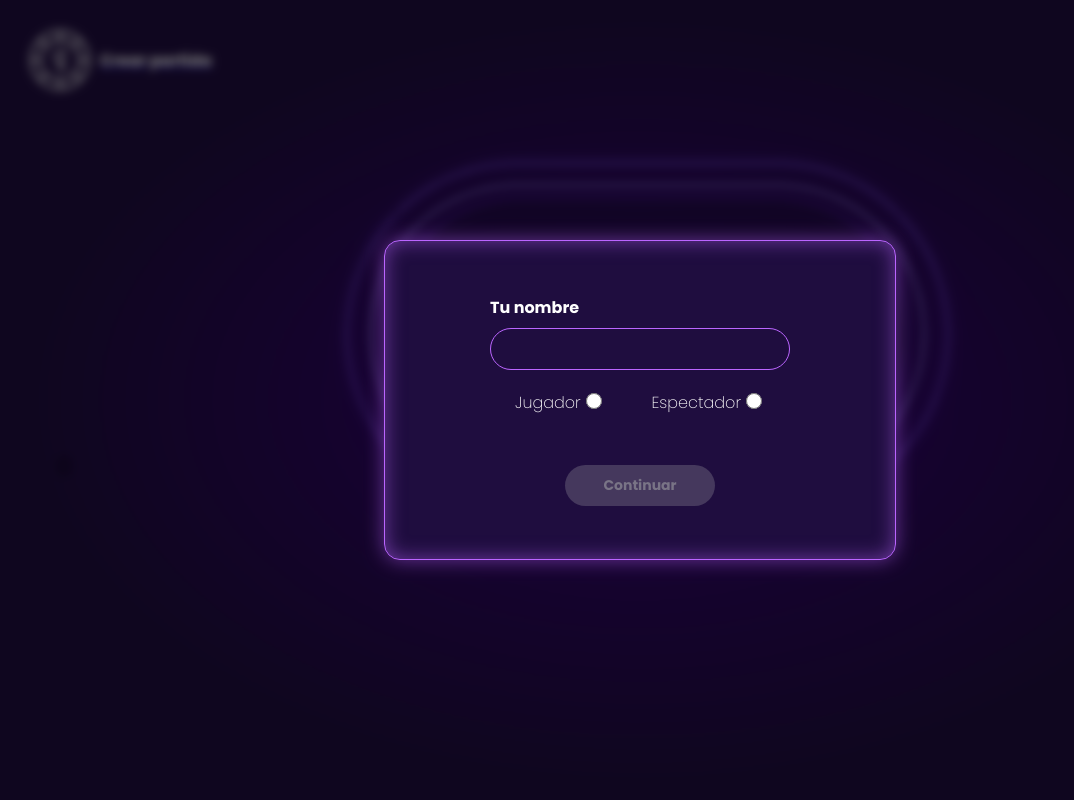
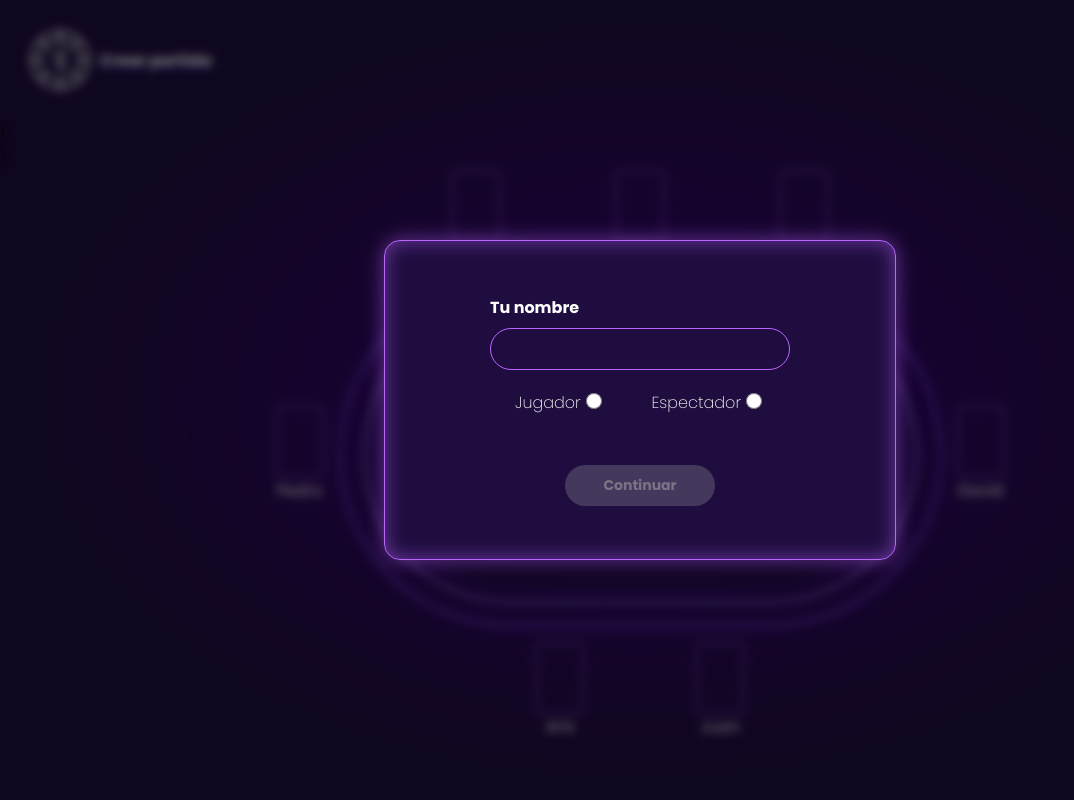
Before and after one commit to Edwinmarr/planning-poker, a React (Vite) app in the folder planning-poker/: page /partida/1 in a window 1280 px wide. Shown: the top 800 px of the page, without its empty margins (0-1074 px from the left). Built offline with nearby package versions, Linux system fonts and the light colour scheme.

Commit message:
se visualiza usuario administrador con cartas mock

```diff
--- /dev/null
+++ b/planning-poker/src/components/atoms/Card/Card.module.scss
@@ -0,0 +1,29 @@
+@import "../../../App.scss";
+
+.card {
+  display: flex;
+  align-items: center;
+  justify-content: center;
+  color: $white-color;
+  border: 1px solid $primary-border-color;
+  border-radius: 5px;
+  cursor: pointer;
+  width: 3rem;
+  height: 4.5rem;
+  &:hover {
+    border: 1px solid $primary-color;
+    box-shadow: 0px 0px 20px 0px #bdbdff33 inset;
+    box-shadow: 0px 0px 15px 0px #6429cd;
+    background: #e4a4ff;
+    transition: all 0.3s ease;
+    transform: translateY(-0.5rem);
+  }
+}
+
+.selected {
+  color: black;
+  border: 2px solid $primary-color;
+  box-shadow: 0px 0px 20px 0px #bdbdff33 inset;
+  background: #e4a4ff;
+  transform: translateY(-0.5rem);
+}
--- /dev/null
+++ b/planning-poker/src/components/atoms/Card/Card.tsx
@@ -0,0 +1,22 @@
+import { FC } from "react";
+import styles from "./Card.module.scss";
+
+interface Props {
+  label: string;
+  value: number | string;
+  onClick: (value: number | string) => void;
+  isSelected?: boolean;
+}
+
+const Card: FC<Props> = ({ label, value, onClick, isSelected }) => {
+  return (
+    <div
+      className={`${styles["card"]} ${isSelected ? styles["selected"] : ""}`}
+      onClick={() => onClick(value)}
+    >
+      {label}
+    </div>
+  );
+};
+
+export default Card;
--- a/planning-poker/src/components/atoms/RadioButton/RadioButton.tsx
+++ b/planning-poker/src/components/atoms/RadioButton/RadioButton.tsx
@@ -5,6 +5,7 @@ import Label from "../Label/Label";
 interface Props {
   value: string;
   name: string;
+  label: string;
   testId?: string;
   id?: string;
   checked?: boolean;
@@ -13,6 +14,7 @@ interface Props {
 
 const RadioButton: FC<Props> = ({
   value,
+  label,
   name,
   testId,
   id,
@@ -24,7 +26,7 @@ const RadioButton: FC<Props> = ({
       <Label
         className="normal_label"
         id={styles["radio-button-container__label"]}
-        text={value}
+        text={label}
       ></Label>
       <input
         id={id}
--- a/planning-poker/src/components/atoms/Table/Table.module.scss
+++ b/planning-poker/src/components/atoms/Table/Table.module.scss
@@ -4,11 +4,8 @@
     display: flex;
     justify-content: center; /* Centra horizontalmente */
     align-items: center;     /* Centra verticalmente */
-    width: 90vw;             /* Ajusta según tu diseño, o establece un ancho fijo */
-    height: 80vh;           /* Hace que el contenedor ocupe toda la altura de la pantalla */
   }
 
-  .big-table,
   .medium-table,
   .small-table {
     position: absolute;
--- a/planning-poker/src/components/atoms/Table/Table.tsx
+++ b/planning-poker/src/components/atoms/Table/Table.tsx
@@ -1,23 +1,10 @@
-import { FC } from "react";
 import table1 from "../../../assets/table1.svg";
-import table2 from "../../../assets/table2.svg";
-import table3 from "../../../assets/table3.svg";
 import style from "./Table.module.scss";
 
-interface Props {}
-
-const Table: FC<Props> = ({}) => {
+const Table = () => {
   return (
-    <div>
-      <div className={style["table-container"]}>
-        <img className={style["big-table"]} src={table1} alt="Big Table" />
-        <img
-          className={style["medium-table"]}
-          src={table2}
-          alt="Medium Table"
-        />
-        <img className={style["small-table"]} src={table3} alt="Small Table" />
-      </div>
+    <div className={style["table-container"]}>
+      <img className={style["big-table"]} src={table1} alt="Big Table" />
     </div>
   );
 };
--- a/planning-poker/src/components/atoms/UserProfile/UserProfile.module.scss
+++ b/planning-poker/src/components/atoms/UserProfile/UserProfile.module.scss
@@ -1,14 +1,13 @@
-@import '../../../App.scss';
+@import "../../../App.scss";
 
 .user-profile {
-    position: absolute;
   display: flex;
   flex-direction: column;
   align-items: center;
-    margin-top: 20px;
-    top: 350px;
-
-    .profile-circle {
+  .name {
+    color: $white-color;
+  }
+  .profile-spectator {
     width: 56px;
     height: 56px;
     background-color: $profile-background-color; /* Morado suave */
@@ -21,4 +20,26 @@
     font-weight: bold;
     margin-bottom: 10px;
   }
+  .profile-player {
+    display: flex;
+    align-items: center;
+    justify-content: center;
+    color: $white-color;
+    border: 1px solid $primary-border-color;
+    border-radius: 5px;
+    width: 3rem;
+    height: 4.5rem;
+    &__ready {
+      display: flex;
+      align-items: center;
+      justify-content: center;
+      color: $white-color;
+      border: 1px solid $primary-border-color;
+      border-radius: 5px;
+      width: 3rem;
+      height: 4.5rem;
+      background: #e4a4ff;
+      border: 1px solid $primary-border-color-opacity;
     }
+  }
+}
--- a/planning-poker/src/components/atoms/UserProfile/UserProfile.tsx
+++ b/planning-poker/src/components/atoms/UserProfile/UserProfile.tsx
@@ -3,17 +3,33 @@ import style from "./UserProfile.module.scss";
 
 interface Props {
   name?: string;
+  className: string;
+  ready: boolean;
 }
 
-const UserProfile: FC<Props> = ({ name }) => {
+const UserProfile: FC<Props> = ({ name, className, ready }) => {
   // Obtener las primeras dos letras del nombre
   const getInitials = (name: string | undefined) => {
     return name ? name.substring(0, 2).toUpperCase() : "";
   };
-
+  if (className === "profile-player" && ready) {
+    return (
+      <div className={style["user-profile"]}>
+        <div className={style[className + "__ready"]}></div>
+        <div className={style["name"]}>{name}</div>
+      </div>
+    );
+  } else if (className === "profile-player") {
+    return (
+      <div className={style["user-profile"]}>
+        <div className={style[className]}></div>
+        <div className={style["name"]}>{name}</div>
+      </div>
+    );
+  }
   return (
     <div className={style["user-profile"]}>
-      <div className={style["profile-circle"]}>{getInitials(name)}</div>
+      <div className={style[className]}>{getInitials(name)}</div>
     </div>
   );
 };
--- /dev/null
+++ b/planning-poker/src/components/molecules/Deck/Deck.module.scss
@@ -0,0 +1,13 @@
+@import "../../../App.scss";
+.deck-container {
+  color: $white-color;
+  display: flex;
+  flex-direction: column;
+  align-items: center;
+  .card-container {
+    display: flex;
+    justify-content: center;
+    gap: 1rem;
+    margin-top: 1rem;
+  }
+}
--- /dev/null
+++ b/planning-poker/src/components/molecules/Deck/Deck.tsx
@@ -0,0 +1,62 @@
+import { useState, FC } from "react";
+import styles from "./Deck.module.scss";
+import Card from "../../atoms/Card/Card";
+
+interface Props {
+  onSelectCard?: (value: number | string) => void;
+}
+
+interface CardItem {
+  label: string;
+  value: number | string;
+}
+
+const fibonacci: CardItem[] = [
+  { label: "0", value: 0 },
+  { label: "1", value: 1 },
+  { label: "2", value: 2 },
+  { label: "3", value: 3 },
+  { label: "5", value: 5 },
+  { label: "8", value: 8 },
+  { label: "13", value: 13 },
+  { label: "21", value: 21 },
+  { label: "34", value: 34 },
+  { label: "55", value: 55 },
+  { label: "89", value: 89 },
+  { label: "☕", value: "skip" },
+  { label: "?", value: "questionMark" },
+];
+
+const Deck: FC<Props> = ({ onSelectCard }) => {
+  const [selectedCard, setSelectedCard] = useState<number | string | null>(
+    null
+  );
+
+  const handleOnSelectCard = (value: number | string) => {
+    setSelectedCard(value);
+    if (onSelectCard) {
+      onSelectCard(value);
+    }
+  };
+
+  return (
+    <div className={styles["deck-container"]}>
+      <h2>Elige una carta 👇</h2>
+      <div className={styles["card-container"]}>
+        {fibonacci.map((item, index) => {
+          return (
+            <Card
+              key={index}
+              label={item.label}
+              value={item.value}
+              onClick={handleOnSelectCard}
+              isSelected={selectedCard === item.value}
+            />
+          );
+        })}
+      </div>
+    </div>
+  );
+};
+
+export default Deck;
--- a/planning-poker/src/components/molecules/FormCreateUser/FormCreateUser.tsx
+++ b/planning-poker/src/components/molecules/FormCreateUser/FormCreateUser.tsx
@@ -3,7 +3,7 @@ import InputField from "../../atoms/InputField/InputField";
 import RadioButton from "../../atoms/RadioButton/RadioButton";
 import { Button } from "../../atoms";
 import styles from "./FormCreateUser.module.scss";
-import { validateInput, validateUserRole } from "../../../util/Util";
+import { validateInput } from "../../../util/Util";
 import { UserRoles } from "../../../config/types";
 
 interface Props {
@@ -20,7 +20,6 @@ const FormCreateUser: FC<Props> = ({ onCreateUser }) => {
     const { value } = event.target;
     setInputValue(value);
     validateInput(value, setErrorMessage, setIsValid);
-    validateUserRole(userRole, setErrorMessage, setIsValid);
     console.log(errorMessage);
   };
   const handleOnChangeRadio = (event: React.ChangeEvent<HTMLInputElement>) => {
@@ -42,13 +41,15 @@ const FormCreateUser: FC<Props> = ({ onCreateUser }) => {
           ></InputField>
           <div className={styles["form-create-user-container__radio-buttons"]}>
             <RadioButton
+              label="Jugador"
               name="user"
-              value="Jugador"
+              value="player"
               onChange={handleOnChangeRadio}
             ></RadioButton>
             <RadioButton
+              label="Espectador"
               name="user"
-              value="Espectador"
+              value="spectator"
               onChange={handleOnChangeRadio}
             ></RadioButton>
           </div>
@@ -58,7 +59,7 @@ const FormCreateUser: FC<Props> = ({ onCreateUser }) => {
             onClick={() => {
               if (userRole) onCreateUser(inputValue, userRole);
             }}
-            disabled={!isValid}
+            disabled={!isValid || !userRole}
           ></Button>
         </div>
       </div>
--- a/planning-poker/src/components/pages/PokerRoom/PokerRoom.module.scss
+++ b/planning-poker/src/components/pages/PokerRoom/PokerRoom.module.scss
@@ -1,6 +1,28 @@
-.root-container{
-    position: relative;
-    display: flex;
-    align-items: center;
-    justify-content: center;
+.root-container {
+  position: relative;
+  display: grid;
+  grid-template-columns: 1fr;
+  grid-template-rows: 2fr 1fr;
+  grid-column-gap: 0px;
+  grid-row-gap: 0px;
+  .table-area {
+    grid-area: 1 / 1 / 2 / 2;
+    .row {
+      display: flex;
+      align-items: center;
+      justify-content: center;
+      width: 100%;
+      gap: 7rem;
+      &--middle {
+        display: flex;
+        align-items: center;
+        justify-content: center;
+        width: 100%;
+      }
+    }
+  }
+  .deck-area {
+    padding-top: 3rem;
+    grid-area: 2 / 1 / 3 / 2;
+  }
 }
--- a/planning-poker/src/components/pages/PokerRoom/PokerRoom.tsx
+++ b/planning-poker/src/components/pages/PokerRoom/PokerRoom.tsx
@@ -4,26 +4,96 @@ import FormCreateUser from "../../molecules/FormCreateUser/FormCreateUser";
 import Table from "../../atoms/Table/Table";
 import UserProfile from "../../atoms/UserProfile/UserProfile";
 import { UserRoles } from "../../../config/types";
+import Deck from "../../molecules/Deck/Deck";
 
 const PokerRoom = () => {
   const [adminName, setAdminName] = useState<string | null>(null);
+  const [adminRole, setAdminRole] = useState<string | null>(null);
+  const [selectedCard, setSelectedCard] = useState<number | string | null>(
+    null
+  );
+
   const handleCreateUser = (name: string, type: UserRoles) => {
     sessionStorage.setItem("adminName", name);
     sessionStorage.setItem("adminRole", type);
     setAdminName(name);
+    setAdminRole(type);
   };
+
+  const handleSelectCard = (value: number | string) => {
+    setSelectedCard(value);
+  };
+
   useEffect(() => {
     // Recuperar el nombre del administrador desde sessionStorage
     const name = sessionStorage.getItem("adminName");
+    const adminRole = sessionStorage.getItem("adminRole");
     setAdminName(name);
+    setAdminRole(adminRole);
   }, []);
 
   return (
-    <article className={styles["root-container"]}>
+    <>
       {!adminName && <FormCreateUser onCreateUser={handleCreateUser} />}
-      <Table />
-      {adminName && <UserProfile name={adminName} />}
-    </article>
+      <article className={styles["root-container"]}>
+        <div className={styles["table-area"]}>
+          <div className={styles["row"]}>
+            <UserProfile
+              ready={false}
+              className="profile-player"
+              name={"Andrés"}
+            />
+            <UserProfile
+              ready={false}
+              className="profile-player"
+              name={"Caro"}
+            />
+            <UserProfile
+              ready={false}
+              className="profile-player"
+              name={"Valeria"}
+            />
+          </div>
+          <div className={styles["row--middle"]}>
+            <UserProfile
+              ready={false}
+              className="profile-player"
+              name={"Pedro"}
+            />
+            {<Table />}
+            <UserProfile
+              ready={false}
+              className="profile-player"
+              name={"David"}
+            />
+          </div>
+          <div className={styles["row"]}>
+            <UserProfile
+              ready={false}
+              className="profile-player"
+              name={"Aris"}
+            />
+            {adminName && (
+              <UserProfile
+                ready={selectedCard !== null}
+                className={`profile-${adminRole}`}
+                name={adminName}
+              />
+            )}
+            <UserProfile
+              ready={false}
+              className="profile-player"
+              name={"Juan"}
+            />
+          </div>
+        </div>
+        {adminRole === UserRoles.PLAYER && (
+          <div className={styles["deck-area"]}>
+            <Deck onSelectCard={handleSelectCard} />
+          </div>
+        )}
+      </article>
+    </>
   );
 };
 
```
Also changed, not shown: planning-poker/src/assets/table1.svg, 1 other file (tests, documents, lock files or other folders). Lines whose indentation alone changed are shown as unchanged.
